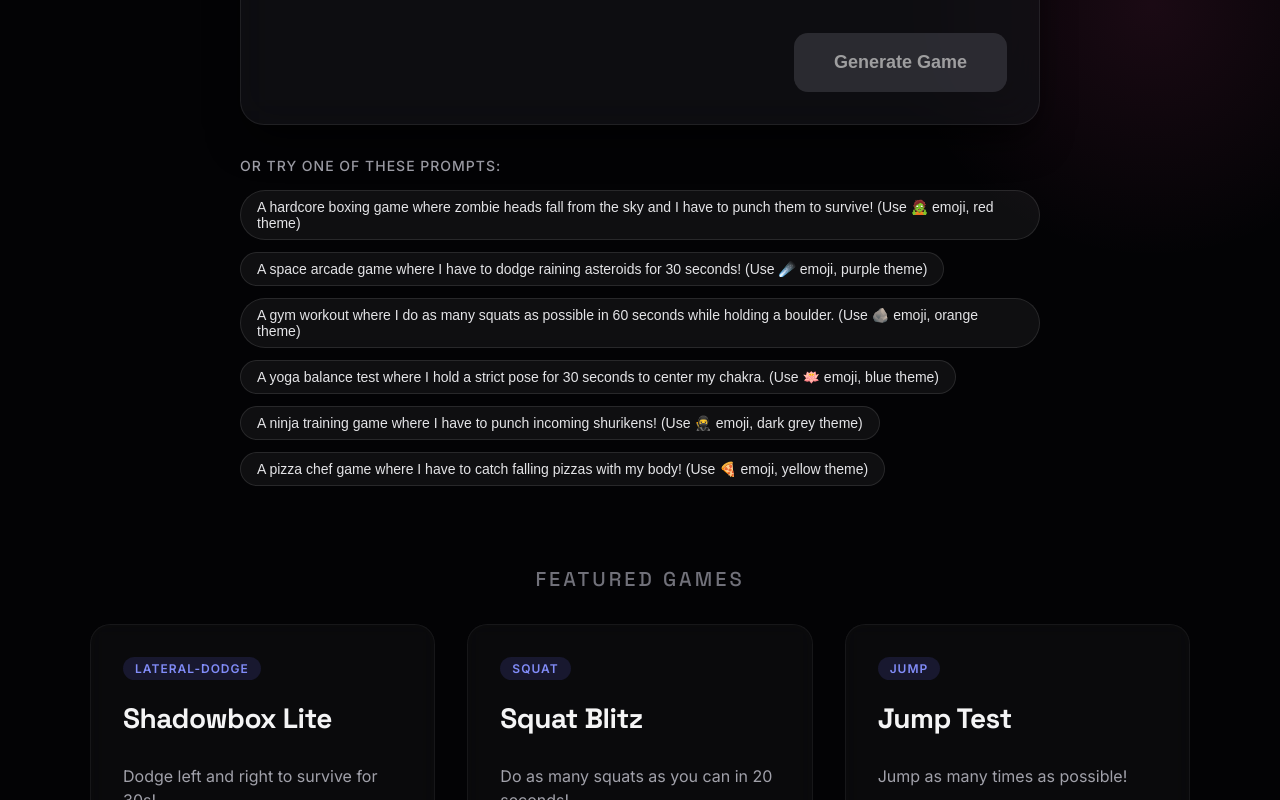
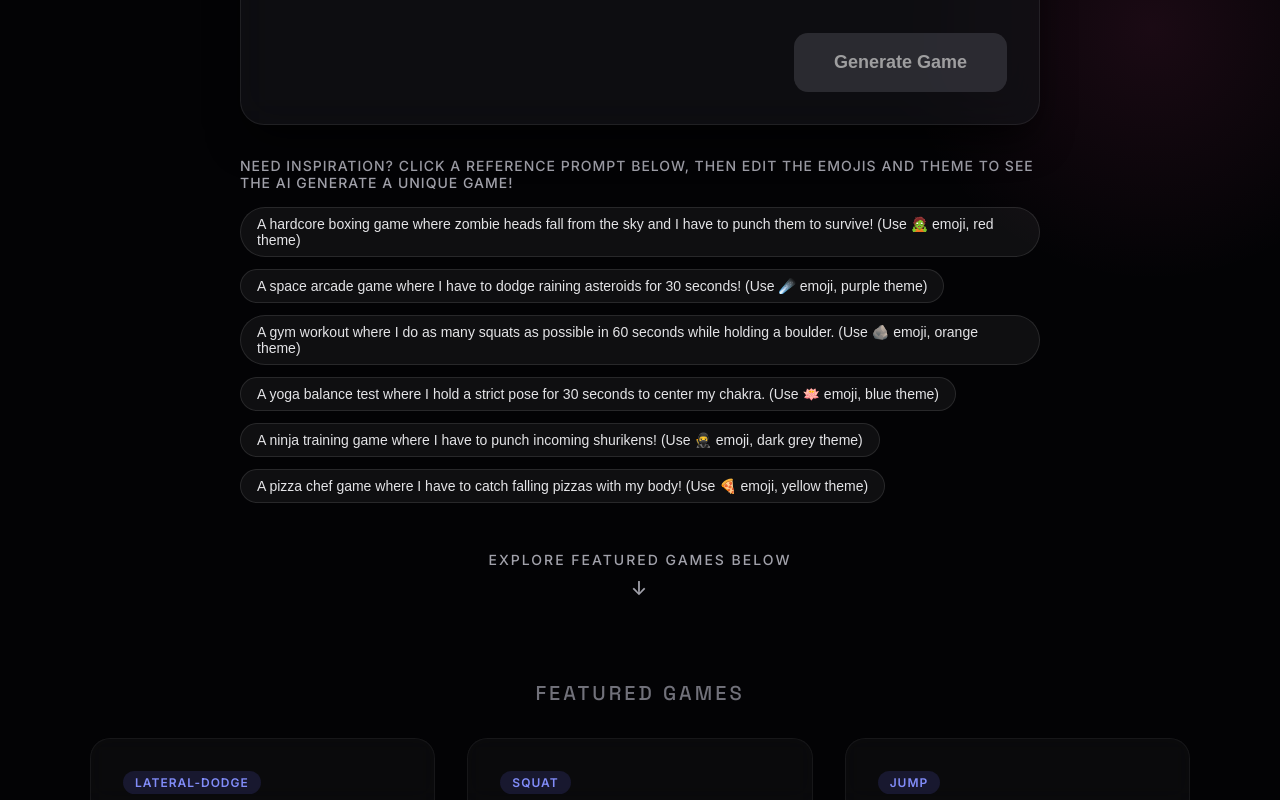
Before and after one commit to chinnuteja/motions-prompt-arcade, a Next.js app: page / in a window 1280 px wide. Shown: the part 561-1361 px from the top of the page. Built offline with nearby package versions, Linux system fonts and the light colour scheme.

Commit message:
feat: improve UX with scroll hint and better prompt copy

```diff
--- a/src/app/page.module.css
+++ b/src/app/page.module.css
@@ -193,6 +193,36 @@
   transform: translateY(-2px);
 }
 
+.scrollHint {
+  margin-top: 3rem;
+  display: flex;
+  flex-direction: column;
+  align-items: center;
+  gap: 0.5rem;
+  color: #a1a1aa;
+  font-size: 0.875rem;
+  font-weight: 500;
+  text-transform: uppercase;
+  letter-spacing: 2px;
+  cursor: pointer;
+  transition: color 0.3s ease;
+}
+
+.scrollHint:hover {
+  color: #fff;
+}
+
+.scrollArrow {
+  font-size: 1.2rem;
+  animation: bounce 2s infinite;
+}
+
+@keyframes bounce {
+  0%, 20%, 50%, 80%, 100% { transform: translateY(0); }
+  40% { transform: translateY(8px); }
+  60% { transform: translateY(4px); }
+}
+
 .gallery {
   max-width: 1100px;
   width: 100%;
--- a/src/app/page.tsx
+++ b/src/app/page.tsx
@@ -98,7 +98,9 @@ export default function Home() {
         </div>
 
         <div className={styles.suggestionsContainer}>
-          <p className={styles.suggestionsTitle}>Or try one of these prompts:</p>
+          <p className={styles.suggestionsTitle}>
+            Need inspiration? Click a reference prompt below, then edit the emojis and theme to see the AI generate a unique game!
+          </p>
           <div className={styles.suggestionsList}>
             {PROMPT_SUGGESTIONS.map((sug, i) => (
               <button key={i} className={styles.suggestionChip} onClick={() => setPrompt(sug)}>
@@ -106,6 +108,11 @@ export default function Home() {
               </button>
             ))}
           </div>
+        </div>
+
+        <div className={styles.scrollHint} onClick={() => window.scrollTo({ top: 800, behavior: 'smooth'})}>
+          <span>Explore Featured Games Below</span>
+          <div className={styles.scrollArrow}>↓</div>
         </div>
       </div>
 
```
